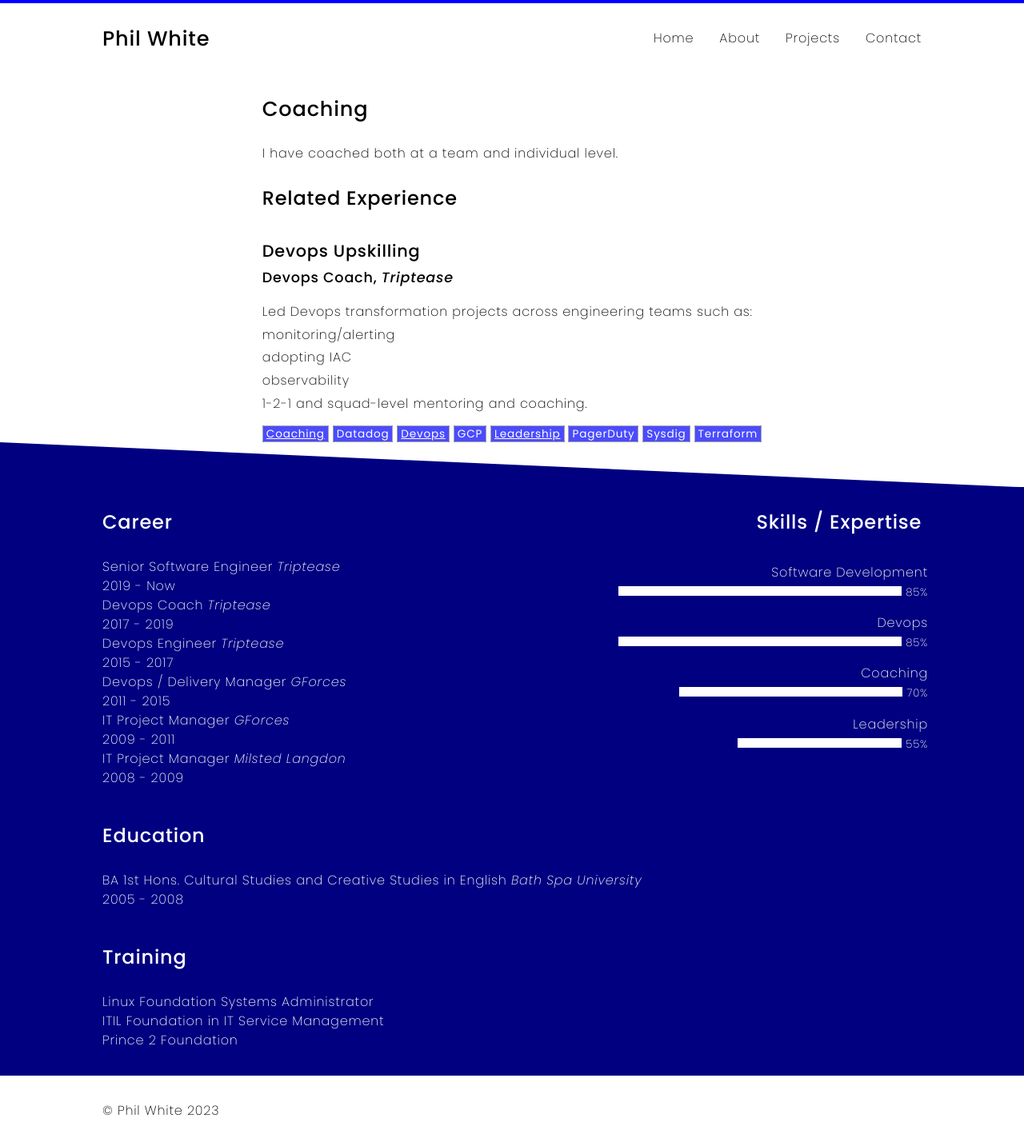
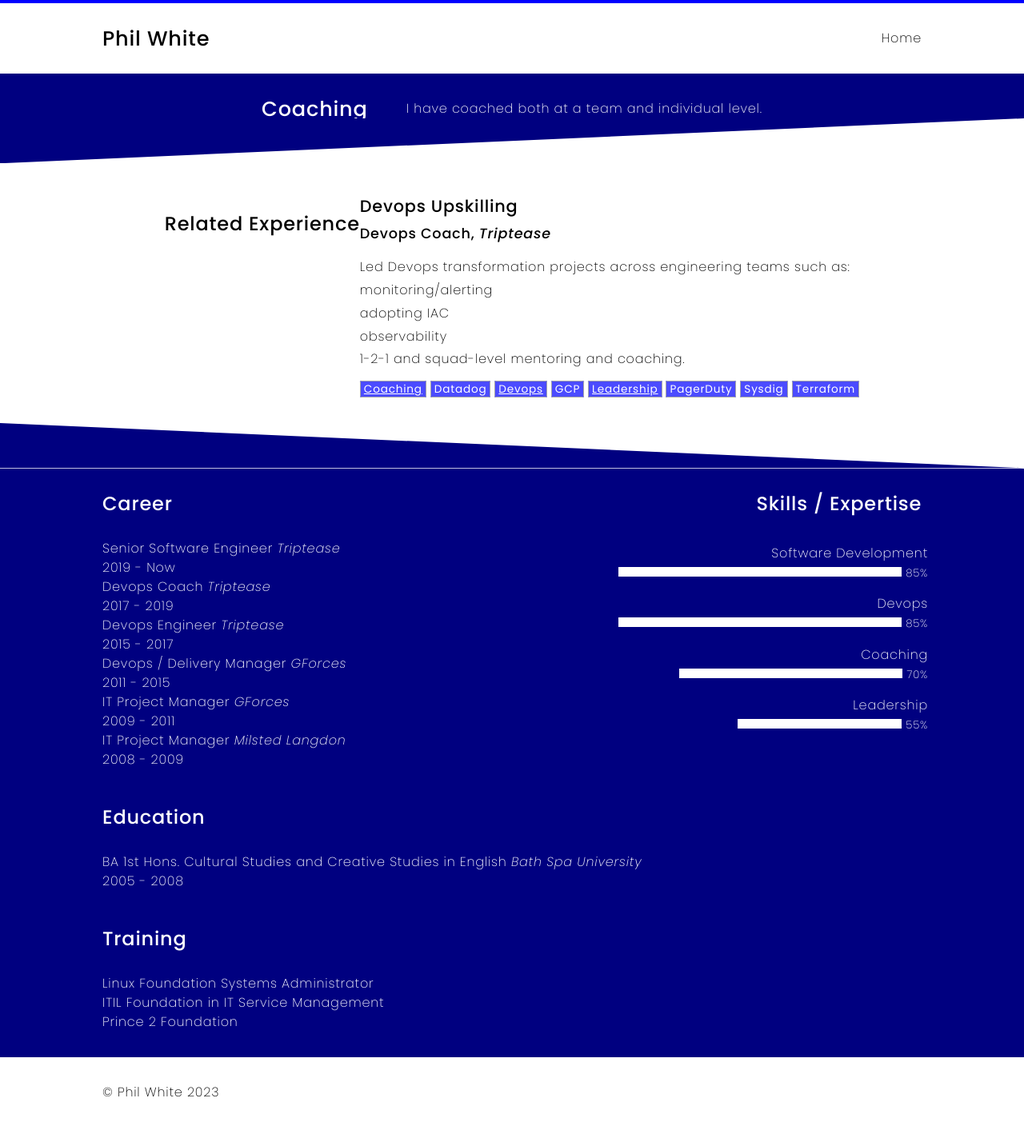
Before and after one commit to philwhiteuk/cv, a Jekyll site: the page built from _tags/coaching.md, in a window 1280 px wide. Shown: the whole page at 80% size. Built offline with Jekyll 4.4.1, drawn with Linux system fonts in a browser that asks for light colours; after the commit the page ends 1410 px from its top, so only the background shows below that.

Commit message:
wip: fix more styles

```diff
--- a/_includes/header.html
+++ b/_includes/header.html
@@ -4,9 +4,9 @@
         <nav>
             <ul>
                 <li><a href="{{ '/' | relative_url }}">Home</a></li>
-                <li><a href="{{ '/about' | relative_url }}">About</a></li>
-                <li><a href="{{ '/projects' | relative_url }}">Projects</a></li>
-                <li><a href="{{ '/contact' | relative_url }}">Contact</a></li>
+<!--                <li><a href="{{ '/about' | relative_url }}">About</a></li>-->
+<!--                <li><a href="{{ '/projects' | relative_url }}">Projects</a></li>-->
+<!--                <li><a href="{{ '/contact' | relative_url }}">Contact</a></li>-->
             </ul>
         </nav>
     </div>
--- a/_layouts/tag.html
+++ b/_layouts/tag.html
@@ -7,6 +7,11 @@ layout: default
     <h1 class="page-heading">{{ page.title }}</h1>
     {%- endif -%}
     {{ content }}
-    <h2>Related Experience</h2>
-    {%- include projects.html tag=page.title -%}
 </section>
+{% include line-break.html direction="right" %}
+<section>
+    <div class="wrapper no-width">
+        <h2>Related Experience</h2>
+        {%- include projects.html tag=page.title -%}
+    </div>
+</section>
--- a/_sass/default.scss
+++ b/_sass/default.scss
@@ -28,5 +28,6 @@ $base_secondary_colour_200: black;
   "theme/_footer.scss",
   "theme/_header.scss",
   "theme/_home.scss",
-  "theme/_projects.scss"
+  "theme/_projects.scss",
+  "theme/_tag.scss"
 ;
--- a/_sass/theme/_home.scss
+++ b/_sass/theme/_home.scss
@@ -1,27 +1,27 @@
 main section#home {
-    align-items: center;
+    @extend %bg-primary;
+
     display: flex;
     flex-flow: row wrap;
-    gap: 3rem;
     justify-content: center;
     width: 100%;
 
     .wrapper {
         align-items: center;
+        justify-content: center !important;
+        gap: 3rem;
     }
 
     p {
-        max-width: 75%;
+        //max-width: 75%;
+        margin-bottom: 3rem;
     }
-}
-
-main > section#home {
-    @extend %bg-primary;
 }
 
 #badge {
     border: solid 1px transparent;
     border-radius: 50%;
+    filter: drop-shadow(0.2em 0.5em 1.5em $base_primary_colour_110) opacity(0.9);
     overflow: hidden;
     min-width: 10rem;
     max-width: 20%;
--- /dev/null
+++ b/_sass/theme/_tag.scss
@@ -0,0 +1,20 @@
+main section#tag {
+    align-items: center;
+    display: flex;
+    flex-flow: row wrap;
+    gap: 3rem;
+    justify-content: center;
+    width: 100%;
+
+    .wrapper {
+        align-items: center;
+    }
+
+    p {
+        max-width: 75%;
+    }
+}
+
+main > section#tag {
+    @extend %bg-primary;
+}
```
